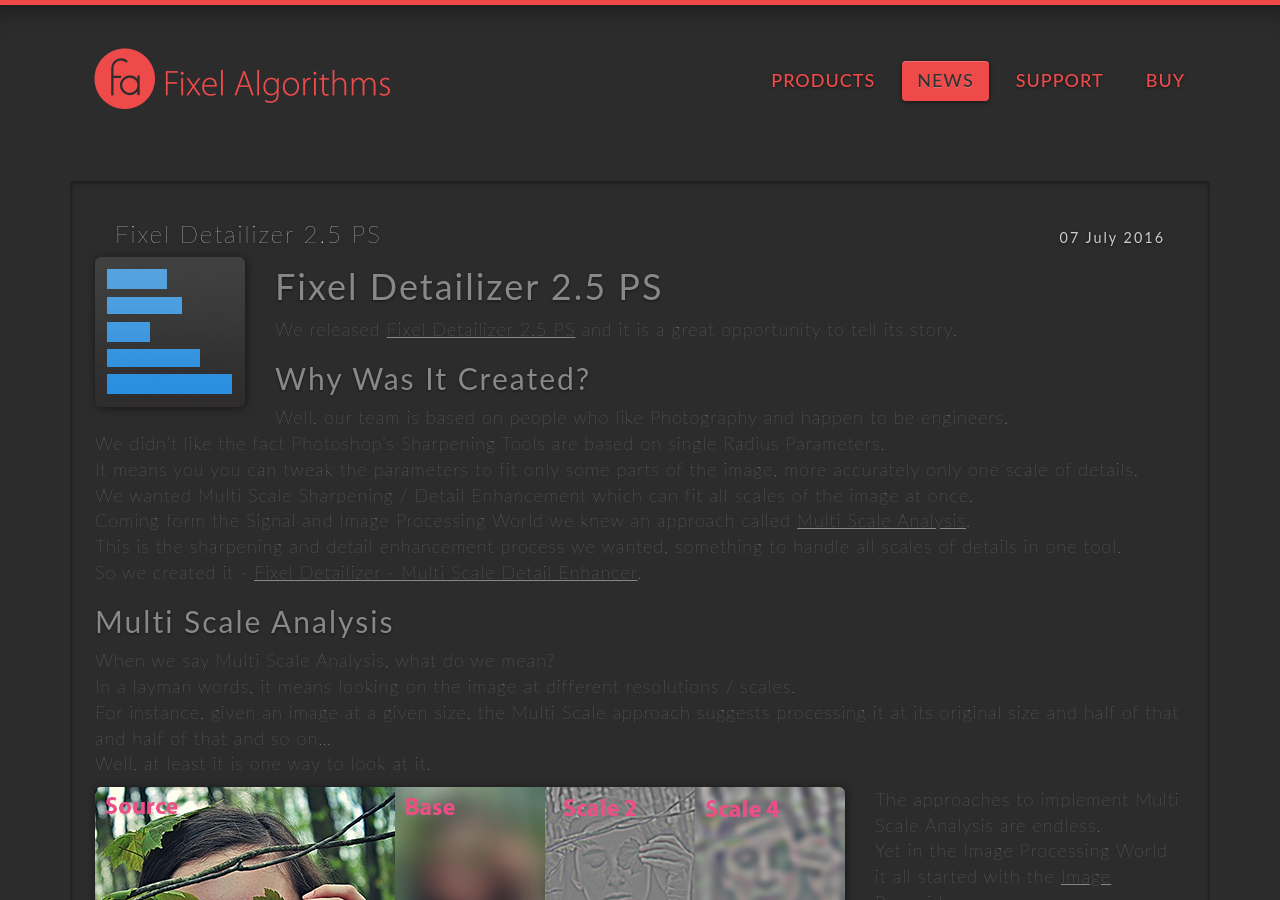
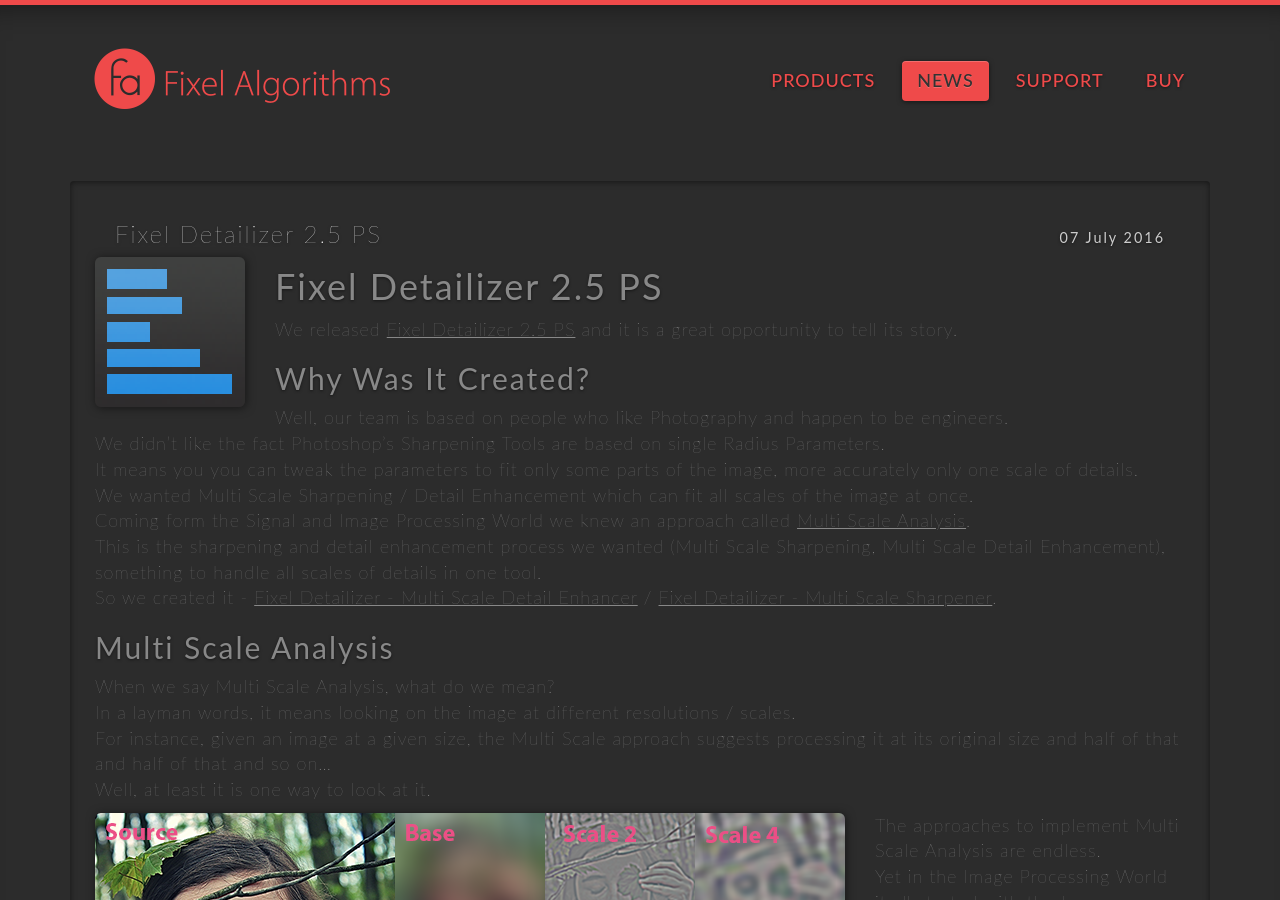
Before and after one commit to FixelAlgorithmsTeam/fixel, a Jekyll site: the page built from _posts/2016-07-18-fixel-detailizer-2-ps.md, in a window 1280 px wide and 900 px high. Built offline with Jekyll 4.4.1, drawn with Linux system fonts in a browser that asks for light colours; nearby versions of some CDN libraries; comment, search, counter and statistics services are not loaded; some of the changed text lies outside the part shown.

Commit message:
Update 2016-07-18-fixel-detailizer-2-ps.md
Added keywords.

```diff
--- a/_posts/2016-07-18-fixel-detailizer-2-ps.md
+++ b/_posts/2016-07-18-fixel-detailizer-2-ps.md
@@ -17,8 +17,8 @@
 It means you you can tweak the parameters to fit only some parts of the image, more accurately only one scale of details.
 We wanted Multi Scale Sharpening / Detail Enhancement which can fit all scales of the image at once.
 Coming form the Signal and Image Processing World we knew an approach called [Multi Scale Analysis][3].
-This is the sharpening and detail enhancement process we wanted, something to handle all scales of details in one tool.
-So we created it - [Fixel Detailizer - Multi Scale Detail Enhancer][2].
+This is the sharpening and detail enhancement process we wanted (Multi Scale Sharpening, Multi Scale Detail Enhancement), something to handle all scales of details in one tool.
+So we created it - [Fixel Detailizer - Multi Scale Detail Enhancer][2] / [Fixel Detailizer - Multi Scale Sharpener][2].
 
 ## Multi Scale Analysis
 When we say Multi Scale Analysis, what do we mean?
@@ -70,6 +70,8 @@
 
 Some more information can be found at [Introducing Fixel Detailizer 2 PS][8] or [Fixel Detailizer 2.5 PS Quick Start Guide][9].
 
+Key Words: [Multi Scale Sharpening][2], [Multi Scale Detail Enhancement][2], [Multi Frequency Shaepening][2], [Image Shaperning][2],  [Photo Shaperning][2], [Photoshop Sharpening][2], [Photoshop Plug In][2], [Detail Enhancement][2], [Frequency Shaepening][2].
+
 
   [1]: {{site.baseurl}}/news/images/FixelDetailizer2Icon150px.png "Fixel Detailizer 2"
   [2]: http://fixelalgorithms.co/products/detailizer/
```
